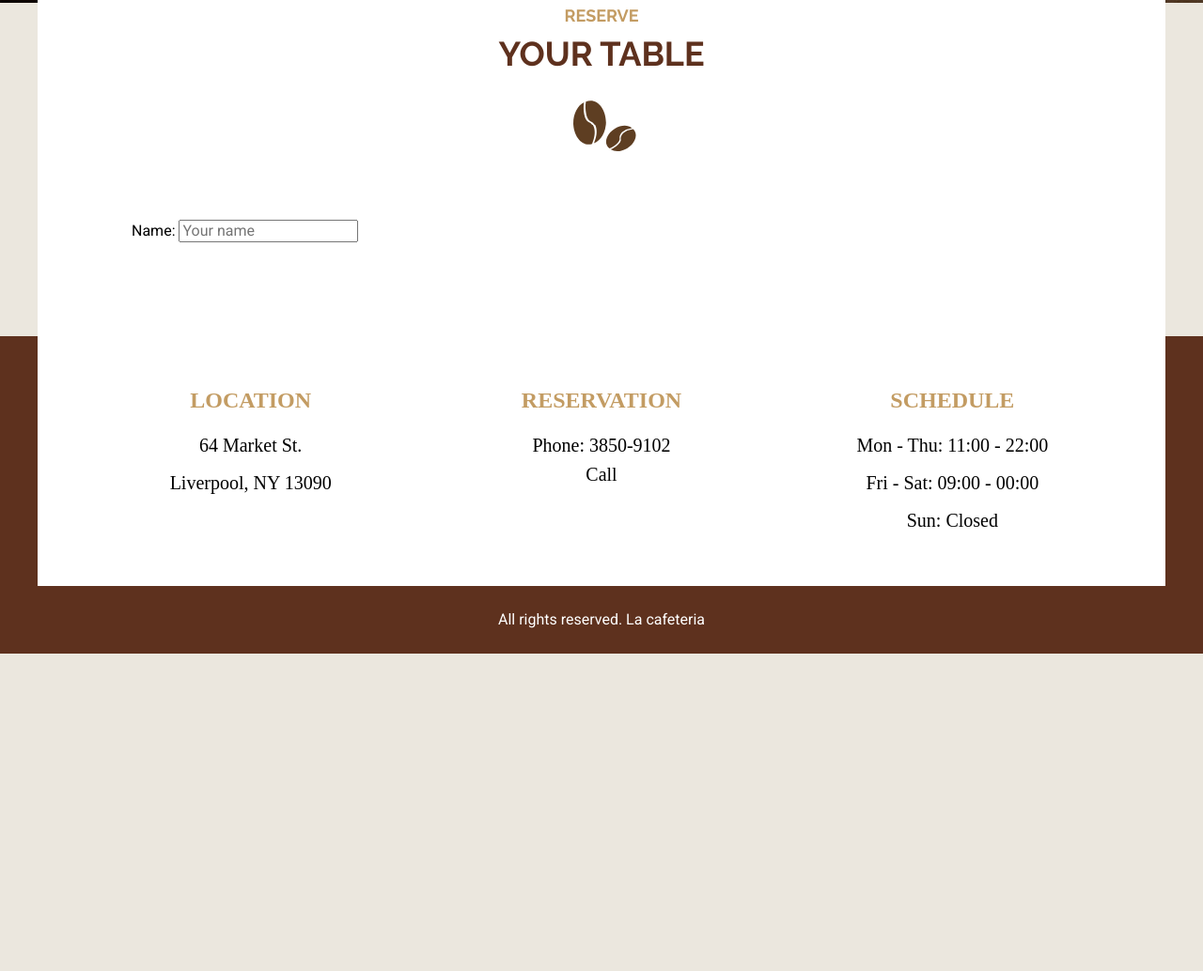
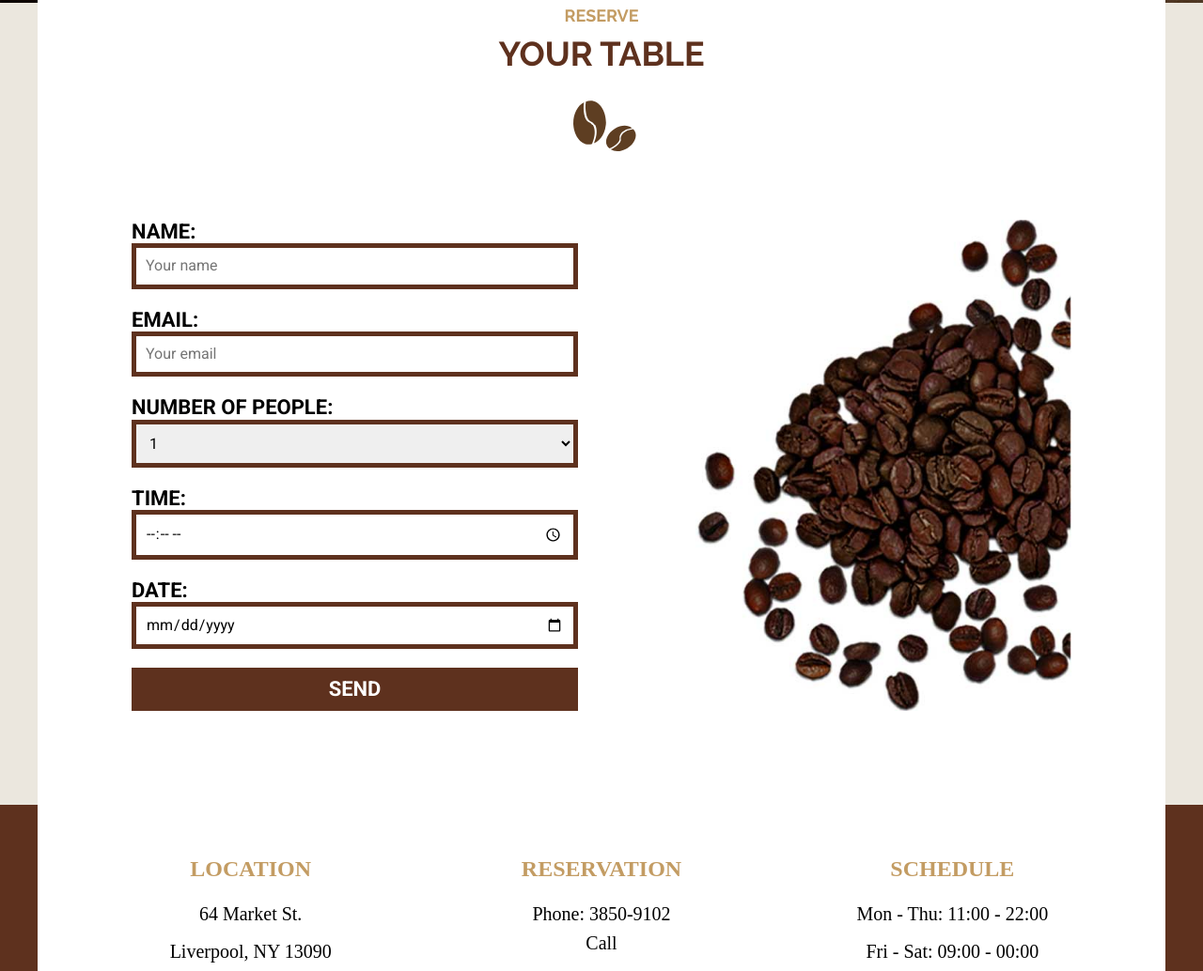
Before and after one commit to mark1n1/cafe, a website: page contact.html in a window 1280 px wide. Shown: the part 697-1731 px from the top of the page at 94% size. Before the commit the page ends 1393 px from the top, so only its background shows below. Drawn offline with nearby package versions, Linux system fonts and the light colour scheme; files that its build step writes are made by us from their sources; files whose address does not match are found by name; a web font is replaced by a local one.

Commit message:
added contact scss file

```diff
--- a/contact.html
+++ b/contact.html
@@ -37,11 +37,36 @@
         <h2><span>Reserve</span> your table</h2>
 
         <div class="contact-content">
-            <form>
+            <form class="form">
                 <div class="field">
                     <label for="name">Name:</label>
                     <input type="text" id="name" placeholder="Your name">
-
+                </div>
+                <div class="field">
+                    <label for="email">Email:</label>
+                    <input type="email" id="email" placeholder="Your email">
+                </div>
+                <div class="field">
+                    <label for="email">Number of people:</label>
+                    <select>
+                        <option value="" disabled>-- Choose an option --</option>
+                        <option value="1">1</option>
+                        <option value="2">2</option>
+                        <option value="3">3</option>
+                        <option value="4">4</option>
+                        <option value="more">+4</option>
+                    </select>
+                </div>
+                <div class="field">
+                    <label for="time">Time:</label>
+                    <input type="time" id="time">
+                </div>
+                <div class="field">
+                    <label for="date">Date:</label>
+                    <input type="date" id="date">
+                </div>
+                <div class="field">
+                    <input type="submit" value="Send">
                 </div>
             </form>
         </div>
--- /dev/null
+++ b/src/scss/internals/_contact.scss
@@ -0,0 +1,51 @@
+@use 'base/variables' as v;
+@use 'base/mixins' as m;
+
+.contact-content {
+    @include m.tablet {
+        @include m.grid(2, v.$separator);
+        background-image: url(../img/granos_cafe.jpg);
+        background-repeat: no-repeat;
+        background-position: right center;
+        background-size: 40%;
+    }
+}
+
+.form {
+    .field {
+        margin-bottom: 2rem;
+
+        &:last-of-type {
+            margin-bottom: 0;
+        }
+
+        label {
+            text-transform: uppercase;
+            display: block;
+            font-size: 2.2rem;
+            font-weight: 700;
+        }
+
+        input:not([type="submit"]),
+        select {
+            width: 100%;
+            padding: 1rem;
+            border: .5rem solid v.$primary;
+        }
+
+        input[type="submit"] {
+            background-color: v.$primary;
+            width: 100%;
+            border: none;
+            padding: 1rem;
+            color: v.$white;
+            font-size: 2.2rem;
+            font-weight: 700;
+            text-transform: uppercase;
+
+            &:hover {
+                cursor: pointer;
+            }
+        }
+    }
+}
--- a/src/scss/internals/_index.scss
+++ b/src/scss/internals/_index.scss
@@ -1,3 +1,4 @@
 @forward 'about-us';
 @forward 'process';
 @forward 'menu';
+@forward 'contact';
```
